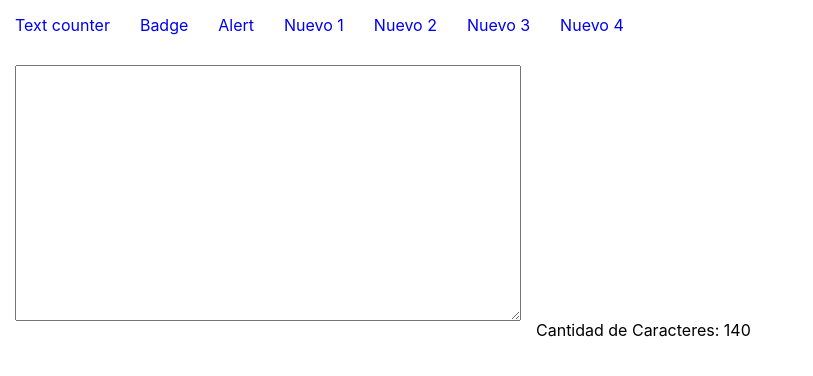
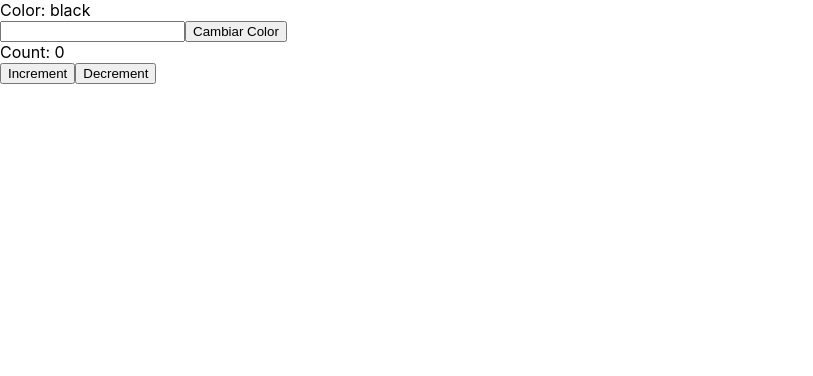
Before and after one commit to fedm4/js-course, a React (Create React App) app in the folder 09 - React/blapp/: page / in a window 1280 px wide. Shown: the top 376 px of the page, without its empty margins (0-813 px from the left). Built offline with nearby package versions, Linux system fonts and the light colour scheme.

Commit message:
reducers

```diff
--- a/09 - React/blapp/src/App.js
+++ b/09 - React/blapp/src/App.js
@@ -1,37 +1,34 @@
-import React, {useState} from 'react';
+import React, {useState, useReducer} from 'react';
 import './App.css';
-import Card from './components/Card/Card';
-import CardsContainer from './sections/CardsContainer/CardsContainer';
-import Badge from './components/Badge/Badge';
-import Button from './components/Button/Button';
-import Input from './components/Input/Input';
-import TextCounter from './components/TextCounter/TextCounter';
-import BadgeClass from './components/Badge/BadgeClass';
-import TextCounterClass from './components/TextCounter/TextCounterClass';
-import ListaApi from './components/ListaApi/ListaApi';
-import ListaApiFuncional from './components/ListaApi/ListaApiFuncional';
-import AlertBanner from './components/AlertBanner/AlertBanner';
-import useMultiply from './components/useMultiply/useMultiply';
-import {FontAwesomeIcon} from '@fortawesome/react-fontawesome';
-import {faAddressBook} from '@fortawesome/free-solid-svg-icons';
 
-import {
-  BrowserRouter,
-  Switch,
-  Route,
-  Link
-} from 'react-router-dom';
-
-import Links from './sections/Links/Links';
-import SwitchComponent from './sections/SwitchComponents/SwitchComponents';
+const reducer = (state, action) => {
+  switch(action.type) {
+    case "changeColor":
+      return {...state, color: action.payload};
+    case "increment":
+      return {...state, count: state.count + 1};
+    case "decrement":
+        return {...state, count: state.count - 1};
+    default:
+      return state;
+  }
+};
 
 const App = () => {
+  const [color, setColor] = useState("black");
+  const [state, dispatch] = useReducer(reducer, {count: 0, color});
+  const changeColor = () => dispatch({type: "changeColor", payload: color})
+  const incrementClick = () => dispatch({type: "increment"});
+  const decrementClick = () => dispatch({type: "decrement"});
+
   return (
     <div>
-      <BrowserRouter>
-        <Links />
-        <SwitchComponent/>
-      </BrowserRouter>
+      <div>Color: {state.color}</div>
+      <input type="text" onChange={e=>setColor(e.target.value)} />
+      <button onClick={changeColor}>Cambiar Color</button>
+      <div>Count: {state.count}</div>
+      <button onClick={incrementClick}>Increment</button>
+      <button onClick={decrementClick}>Decrement</button>
     </div>
     );
 }
```
